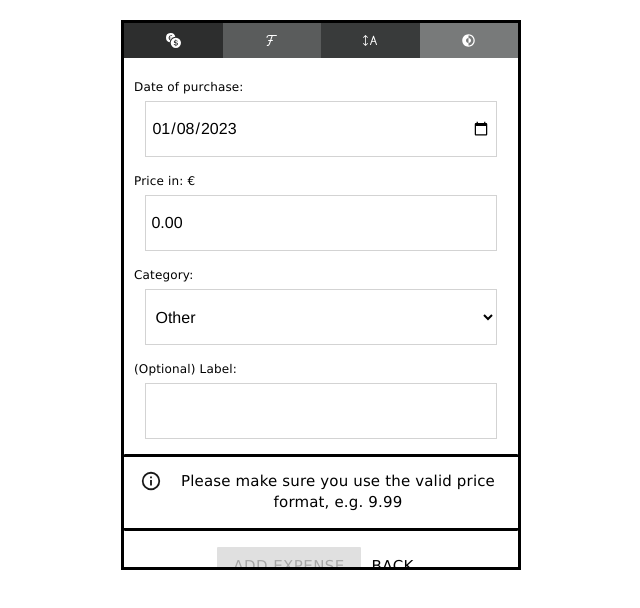
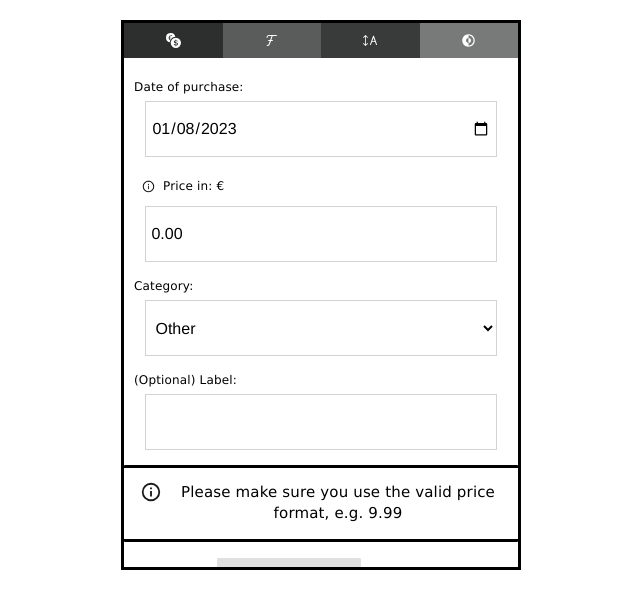
Before and after one commit to AnnaDrewing/budget-app-a, a React (Vite) app: page /budget-app-a/add in a window 1280 px wide. Shown: the top 608 px of the page, without its empty margins (319-959 px from the left). Built offline with nearby package versions, Linux system fonts and the light colour scheme.

Commit message:
tooltip added to the price label

```diff
--- a/src/addExpense/AddExpense.jsx
+++ b/src/addExpense/AddExpense.jsx
@@ -3,19 +3,14 @@
 import React from "react";
 import { useNavigate } from "react-router-dom";
 import { useState } from "react";
-import InputLabel from "@mui/material/InputLabel";
-import MenuItem from "@mui/material/MenuItem";
-import FormControl from "@mui/material/FormControl";
-import Select from "@mui/material/Select";
-import TextField from "@mui/material/TextField";
-import InputAdornment from "@mui/material/InputAdornment";
-import { DatePicker } from "@mui/x-date-pickers/DatePicker";
-import dayjs from "dayjs";
+import { AiOutlineInfoCircle } from "react-icons/ai";
 import Alert from "@mui/material/Alert";
 import Button from "@mui/material/Button";
 import Box from "@mui/material/Box";
 import "./AddExpense.css";
 import { useTheme } from "@mui/material/styles";
+import Tooltip from "@mui/material/Tooltip";
+import IconButton from "@mui/material/IconButton";
 
 export default function AddExpense({
   addExpense,
@@ -138,6 +133,17 @@ export default function AddExpense({
           fontFamily: userFont,
         }}
       >
+        <Tooltip title="You can change the currency displayed here by changing the settings in the main menu">
+          <IconButton>
+            <AiOutlineInfoCircle
+              style={{
+                color: theme.palette.primary.main,
+                width: "13px",
+                height: "13px",
+              }}
+            />
+          </IconButton>
+        </Tooltip>
         Price in: {userCurrency}
       </label>
       <input
```
